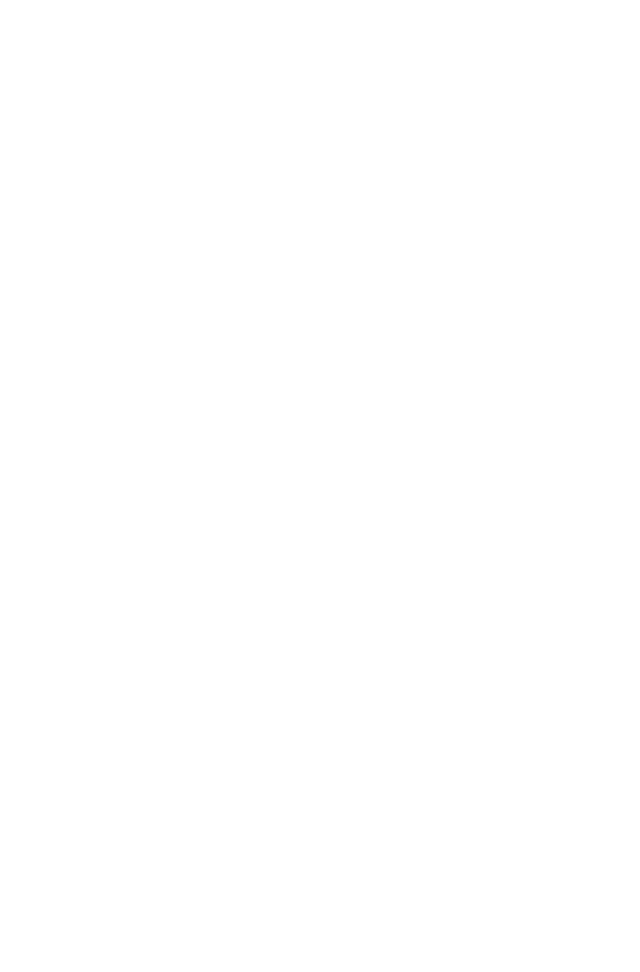
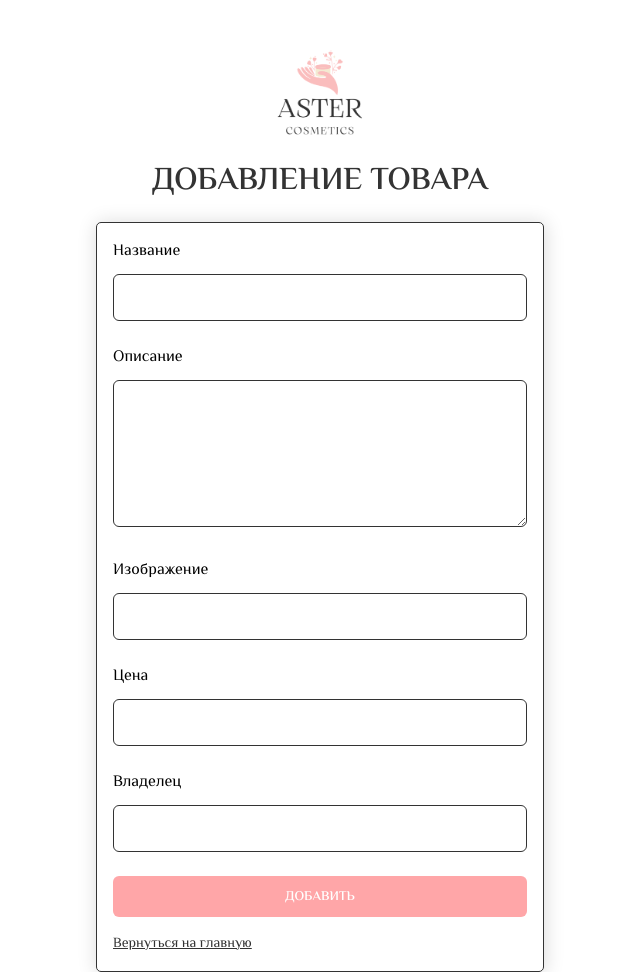
Before and after one commit to suranbaevaik/aster-cosmetics-fronted, a plain HTML site: page addProducts.html in a window 1280 px wide. Shown: the whole page, without its empty margins (320-960 px from the left). Before the commit the page ends 800 px from the top, so only its background shows below. Drawn offline with Linux system fonts and the light colour scheme.

Commit message:
feat: addProducts page added

```diff
--- a/addProducts.html
+++ b/addProducts.html
@@ -5,13 +5,46 @@
         <meta name="viewport"
               content="width=device-width, user-scalable=no, initial-scale=1.0, maximum-scale=1.0, minimum-scale=1.0">
         <meta http-equiv="X-UA-Compatible" content="ie=edge">
-        <title>Document</title>
+        <title>Add Products - Aster Cosmetics</title>
+
+        <link rel="preconnect" href="https://fonts.googleapis.com"><link rel="preconnect" href="https://fonts.gstatic.com" crossorigin>
+        <link href="https://fonts.googleapis.com/css2?family=El+Messiri:wght@400;500;600;700&family=Mulish:wght@400;600;700;900&display=swap" rel="stylesheet">
 
         <link rel="stylesheet" href="./add_products_page/addProducts.css">
     </head>
     <body>
 
+    <main class="main-container">
+        <section class="title-container">
+            <img src="./main_page/images/aster.png" alt="logo">
+            <h2>ДОБАВЛЕНИЕ ТОВАРА</h2>
+        </section>
 
+        <section class="form-container">
+            <form action="#">
+                <label for="product-name">Название</label>
+                <input id="product-name" type="text">
+
+                <label for="product-description">Описание</label>
+                <textarea  id="product-description" rows="5" cols="60"></textarea>
+                <p class="error-text"></p>
+
+                <label for="product-image">Изображение</label>
+                <input id="product-image" type="text">
+
+                <label for="product-price">Цена</label>
+                <input id="product-price" type="text">
+
+                <label for="product-owner">Владелец</label>
+                <input id="product-owner" type="text">
+
+                <button type="button" id="login-btn">ДОБАВИТЬ</button>
+            </form>
+            <div>
+                <a href="./mainPage.html">Вернуться на главную</a>
+            </div>
+        </section>
+    </main>
 
 
     <script src="./add_products_page/addProducts.js"></script>
--- a/add_products_page/addProducts.css
+++ b/add_products_page/addProducts.css
@@ -17,3 +17,104 @@
     box-sizing: border-box;
     font-family: 'El Messiri', sans-serif;
 }
+
+/* MAIN STYLES */
+
+.main-container {
+    width: 100%;
+    height: 90vh;
+    display: block;
+    margin: 0 auto;
+}
+
+.title-container {
+    display: flex;
+    justify-content: center;
+    flex-direction: column;
+    align-items: center;
+    margin-top: 3rem;
+}
+
+.title-container img {
+    width: 8%;
+    margin-bottom: 1rem;
+}
+
+.title-container h2 {
+    font-size: 2rem;
+    font-weight: 600;
+    color: var(--dark);
+    margin-bottom: 1rem;
+}
+
+.form-container {
+    width: 35%;
+    margin: 0 auto;
+    border: 1px solid var(--dark);
+    border-radius: 5px;
+    box-shadow: 1px 1px 19px 1px var(--shadow);
+    padding: 1rem;
+}
+
+.form-container form {
+    display: flex;
+    flex-direction: column;
+}
+
+.form-container form label {
+    margin-bottom: 10px;
+}
+
+.form-container form input, #product-description {
+    margin-bottom: 1.5rem;
+    padding: 10px 16px;
+    color: var(--dark);
+    border: 1px solid var(--dark);
+    border-radius: 6px;
+    font-size: 1rem;
+}
+
+.form-container form button {
+    border: none;
+    border-radius: 6px;
+    background-color: var(--dark-pink);
+    padding: 10px 16px;
+    color: white;
+    font-weight: 600;
+    margin-bottom: 1rem;
+}
+
+.form-container form button:hover {
+    cursor: pointer;
+    box-shadow: 1px 1px 19px 1px var(--shadow);
+}
+
+.form-container div {
+    display: flex;
+    justify-content: space-between;
+}
+
+.form-container div a {
+    color: var(--dark);
+    font-size: 14px;
+}
+
+.error-text {
+    color: var(--dark-pink);
+    font-size: 13px;
+    margin: 0 0 7px 0;
+}
+
+@media screen and (max-width: 1024px) {
+    .title-container h2 {
+        font-size: 1.5rem;
+    }
+
+    .form-container div {
+        display: block;
+    }
+
+    .form-container div a {
+        font-size: 12px;
+    }
+}
```
